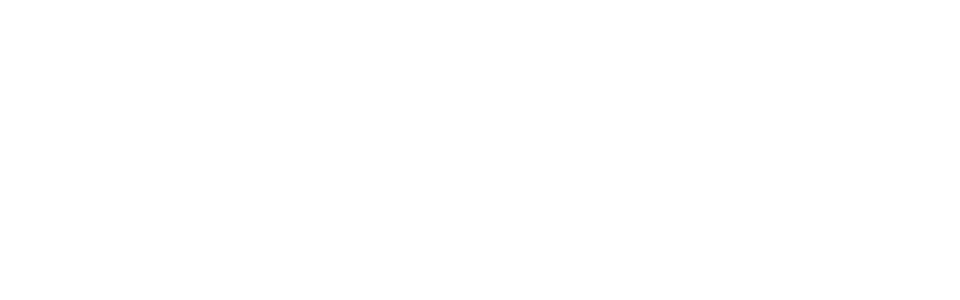
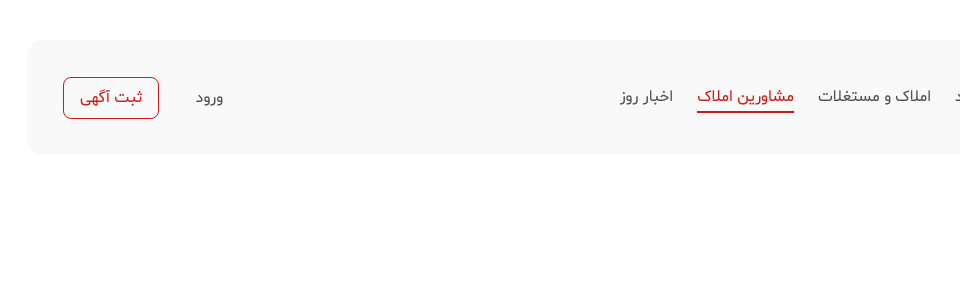
Before and after one commit to rezaian-dev/saghfinoo, a React (Vite) app: page /realators in a window 1280 px wide. Before the commit this address had no page. Shown: the top 300 px of the page, without its empty margins (320-1280 px from the left). Built offline with nearby package versions, Linux system fonts and the light colour scheme.

Commit message:
Added header realators page.

```diff
--- a/src/layouts/Header/Header.jsx
+++ b/src/layouts/Header/Header.jsx
@@ -10,7 +10,7 @@
     { id: 1, name: "اجاره",path:"/rent" },
     { id: 2, name: "خرید",path:"/buy" },
     { id: 3, name: "املاک و مستغلات",path:"/realestates" },
-    { id: 4, name: "مشاورین املاک",path:"/realator" },
+    { id: 4, name: "مشاورین املاک",path:"/realators" },
     { id: 5, name: "اخبار روز",path:"/news" },
   ];
 
@@ -20,7 +20,7 @@
     { id: 2, label: "اجاره خانه",path:"/rent" , icon: <House size="20" /> },
     { id: 3, label: "خرید خانه",path:"/buy" , icon: <Key size="20" /> },
     { id: 4, label: "املاک و مستغلات",path:"/realestates" , icon: <House2 size="20" /> },
-    { id: 5, label: "مشاورین املاک",path:"/realator" , icon: <People size="20" /> },
+    { id: 5, label: "مشاورین املاک",path:"/realators" , icon: <People size="20" /> },
     { id: 6, label: "اخبار روز",path:"/news" , icon: <Receipt21 size="20" /> },
   ];
 
@@ -42,7 +42,7 @@
       <div
         className={clsx("menu-desktop", {
           "md:bg-gray-2": (pathname !== "/" || pathname !== "/home-pro-user"), // Apply background color if on rent page
-        "bg-gray-2": pathname ==="/realestates" })}
+        "bg-gray-2": pathname ==="/realestates" || pathname ==="/realators" })}
       >
         {/* Navigation container with desktop layout */}
         <div className="child:md:flex child:hidden">
--- /dev/null
+++ b/src/pages/Realators/Realators.jsx
@@ -0,0 +1,14 @@
+import React from "react";
+import Header from "../../layouts/Header/Header";
+
+export default function Realators() {
+  return (
+    <>
+      <header className="Realators__header">
+        <div className="container">
+          <Header />
+        </div>
+      </header>
+    </>
+  );
+}
--- a/src/routes/routes.jsx
+++ b/src/routes/routes.jsx
@@ -7,6 +7,7 @@
 const RentPage = lazy(() => import("../pages/Rent/RentPage/RentPage"));
 const HomeDetails = lazy(() => import("../pages/Rent/HomeDetails/HomeDetails"));
 const Realestates = lazy(() => import("../pages/Realestates/Realestates"));
+const Realators = lazy(() => import("../pages/Realators/Realators"));
 
 
 const routes = [
@@ -15,6 +16,7 @@
   { path: "/rent", element: <RentPage /> },
   { path: "/home-details", element: <HomeDetails /> },
   { path: "/realestates", element: <Realestates /> },
+  { path: "/realators", element: <Realators /> },
 ];
 
 export default routes;
--- a/src/styles/index.css
+++ b/src/styles/index.css
@@ -2915,6 +2915,8 @@
 .realestates-listing__show-more-btn:hover{
   @apply bg-shade-2
 }
-
-
-}
+.Realators__header{
+  @apply md:pt-10;
+}
+
+}
```
